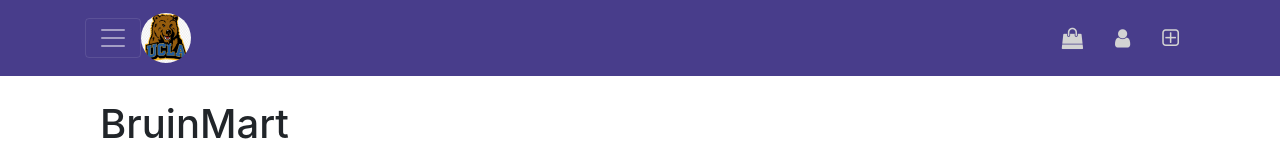
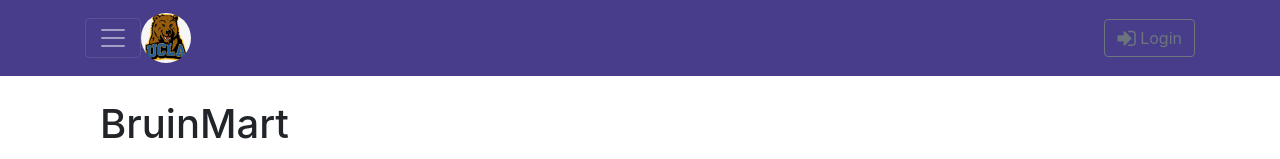
Before and after one commit to Ashleywutq/BruinMart, a React (Create React App) app: page /login in a window 1280 px wide. Both pictures are taken after typing "Sample", "Sample123" into the empty fields and a click on the button "Login". Shown: the top 159 px of the page. Built offline with nearby package versions, Linux system fonts and the light colour scheme.

Commit message:
add login dialogue

```diff
--- a/src/components/HeaderComponent.jsx
+++ b/src/components/HeaderComponent.jsx
@@ -1,5 +1,21 @@
 import React, { Component } from 'react';
-import { Navbar, NavbarBrand, Nav, NavbarToggler, Collapse, NavItem, Jumbotron } from 'reactstrap';
+import {
+    Navbar,
+    NavbarBrand,
+    Nav,
+    NavbarToggler,
+    Collapse,
+    NavItem,
+    Jumbotron,
+    Button,
+    ModalHeader,
+    Modal,
+    ModalBody,
+    Form,
+    FormGroup,
+    Input,
+    Label
+} from 'reactstrap';
 import { NavLink } from 'react-router-dom';
 import Avatar from 'react-avatar';
 
@@ -8,15 +24,30 @@
         super(props);
 
         this.state = {
-            isNavOpen: false
+            isNavOpen: false,
+            isModalOpen: false
         };
 
         this.toggleNav = this.toggleNav.bind(this);
+        this.toggleModal = this.toggleModal.bind(this);
+        this.handleLogin = this.handleLogin.bind(this);
+
+    }
+
+    handleLogin(event) {
+        this.toggleModal();
+        alert('Username: ' + this.username.value + ' Password: ' + this.password.value + ' Remember: ' + this.remember.checked);
+        event.preventDefault();
     }
 
     toggleNav() {
         this.setState({
             isNavOpen: !this.state.isNavOpen
+        });
+    }
+    toggleModal() {
+        this.setState({
+            isModalOpen: !this.state.isModalOpen
         });
     }
 
@@ -68,7 +99,17 @@
                                 </NavItem>
                             </Nav>
                         </Collapse>
-                        <Nav className="md-mx-auto">
+                        <Nav className="ml-auto" navbar>
+                                <NavItem>
+                                    <Button outline onClick={this.toggleModal}>
+                                        <span className="fa fa-sign-in fa-lg" /> Login
+                                    </Button>
+                                </NavItem>
+                            </Nav>
+
+
+
+                        {/* <Nav className="md-mx-auto">
                                 <NavItem>
                                     <NavLink className="nav-link nav-buttons" to="/home">
                                         <span className="fa fa-shopping-bag fa-lg" />
@@ -84,7 +125,7 @@
                                         <span className="fa fa-plus-square-o fa-lg" />
                                     </NavLink>
                                 </NavItem>
-                            </Nav>
+                            </Nav> */}
                     </div>
                 </Navbar>
                 <Jumbotron>
@@ -97,6 +138,29 @@
                         </div>
                     </div>
                 </Jumbotron>
+                <Modal isOpen={this.state.isModalOpen} toggle={this.toggleModal}>
+                    <ModalHeader toggle={this.toggleModal}>Login</ModalHeader>
+                    <ModalBody>
+                        <Form onSubmit={this.handleLogin}>
+                            <FormGroup>
+                                <Label htmlFor="username">Username</Label>
+                                <Input type="text" id="username" name="username" innerRef={input => (this.username = input)} />
+                            </FormGroup>
+                            <FormGroup>
+                                <Label htmlFor="password">Password</Label>
+                                <Input type="password" id="password" name="password" innerRef={input => (this.password = input)} />
+                            </FormGroup>
+                            <FormGroup check>
+                                <Label check>
+                                    <Input type="checkbox" name="remember" innerRef={input => (this.remember = input)} /> Remember me
+                                </Label>
+                            </FormGroup>
+                            <Button type="submit" value="submit" color="primary">
+                                Login
+                            </Button>
+                        </Form>
+                    </ModalBody>
+                </Modal>
             </>
         );
     }
```
Also changed, not shown: package.json (+4 -4 lines), 1 other file (tests, documents, lock files or other folders).
